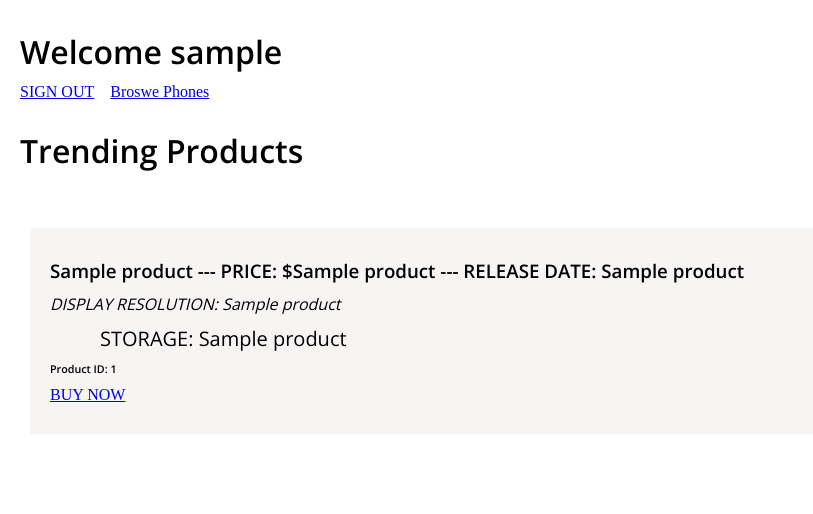
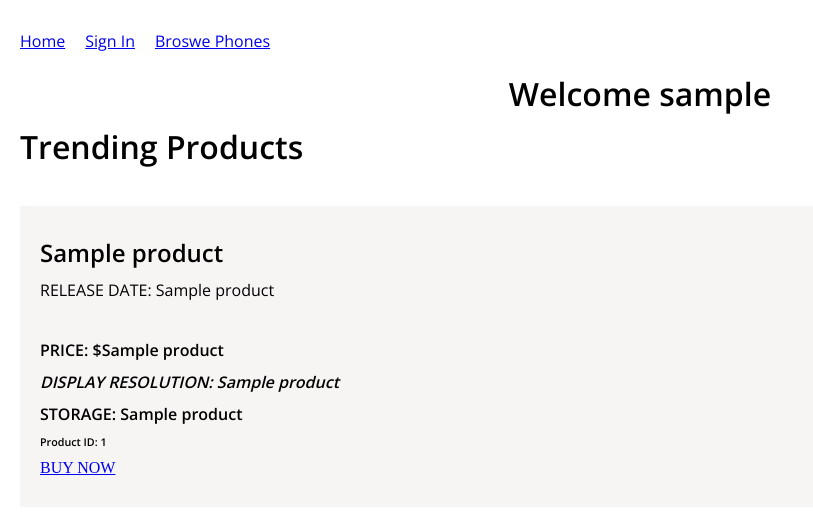
Before and after one commit to FarhathAnwar/Phone-Company-Flask-Postgresql, a Flask app: page /browse/ in a window 1280 px wide. Shown: the top 514 px of the page, without its empty margins (0-813 px from the left). Run offline with Flask 2, Linux system fonts and the light colour scheme; the visitor is signed in with stand-in values (Sample User, id 1); a database or web service that is not in the repository returns one stand-in record (values such as "Sample title"); some libraries are stand-ins or nearby versions.

Commit message:
Cleaned up header and layout

```diff
--- a/templates/base.html
+++ b/templates/base.html
@@ -17,21 +17,24 @@
 
         .flex {
             display: flex;
+
         }
 
         .flex * {
             margin-right: 10px;
+            text-align: left;
         }
 
         .phone {
             padding: 20px;
-            margin: 10px;
+            margin-top: 10px;
             background-color: #f7f4f4;
+            width: 90%;
         }
 
         .review {
-            margin-left: 50px;
-            font-size: 20px;
+            /* margin-left: 50px; */
+            /* font-size: 20px; */
         }
 
         body {
@@ -59,6 +62,11 @@
             font-family: 'Open Sans', sans-serif;
             margin: 10px 0;
         }
+        .title {
+            text-align: center;
+            font-size: 60px;
+            font-weight: 900;
+        }
     </style>
 </head>
 
--- a/templates/browse.html
+++ b/templates/browse.html
@@ -1,19 +1,23 @@
 {% extends 'base.html' %}
 
 {% block content %}
-<h1>{% block title %} Welcome {{ user }} {% endblock %}</h1>
-<a href="http://127.0.0.1:5000/signin/">SIGN OUT</a>&nbsp;&nbsp;&nbsp;
-<a href="http://127.0.0.1:5000/browse/">Broswe Phones</a>
-<br /> <br />
+<div class="flex">
+    <p><a href="http://127.0.0.1:5000/">Home</a></p>
+    <p><a href="http://127.0.0.1:5000/signin/">Sign In</a></p>
+    <p><a href="http://127.0.0.1:5000/browse/">Broswe Phones</a></p>
+</div>
+<h1 style="text-align:center">{% block title %} Welcome {{ user }} {% endblock %}</h1>
 
-<h1> Trending Products</h1><br /> <br />
+
+<h1> Trending Products</h1><br />
 {% for cx in products %}
 <div class='phone'>
-    <h3>{{ cx[5] }} --- PRICE: ${{ cx[3] }} --- RELEASE DATE: {{ cx[4] }}</h3>
-    <i>
-        <p>DISPLAY RESOLUTION: {{ cx[2] }}</p>
-    </i>
-    <p class='review'>STORAGE: {{ cx[6] }}</p>
+    <h2>{{ cx[5] }}</h2>
+    <p>RELEASE DATE: {{ cx[4] }}</p>
+    <br/>
+    <h4>PRICE: ${{ cx[3] }}</h4>
+    <i><h4>DISPLAY RESOLUTION: {{ cx[2] }}</h4></i>
+    <h4 class='review'>STORAGE: {{ cx[6] }}</h4>
     <h6 name="productid" id="pid">Product ID: {{cx[0]}}</h6>
     </p>
     <a href="/buy/{{cx[0]}}">BUY NOW</a>
```
Also changed, not shown: templates/buy.html (+9 -6 lines), templates/index.html (+9 -5 lines).
